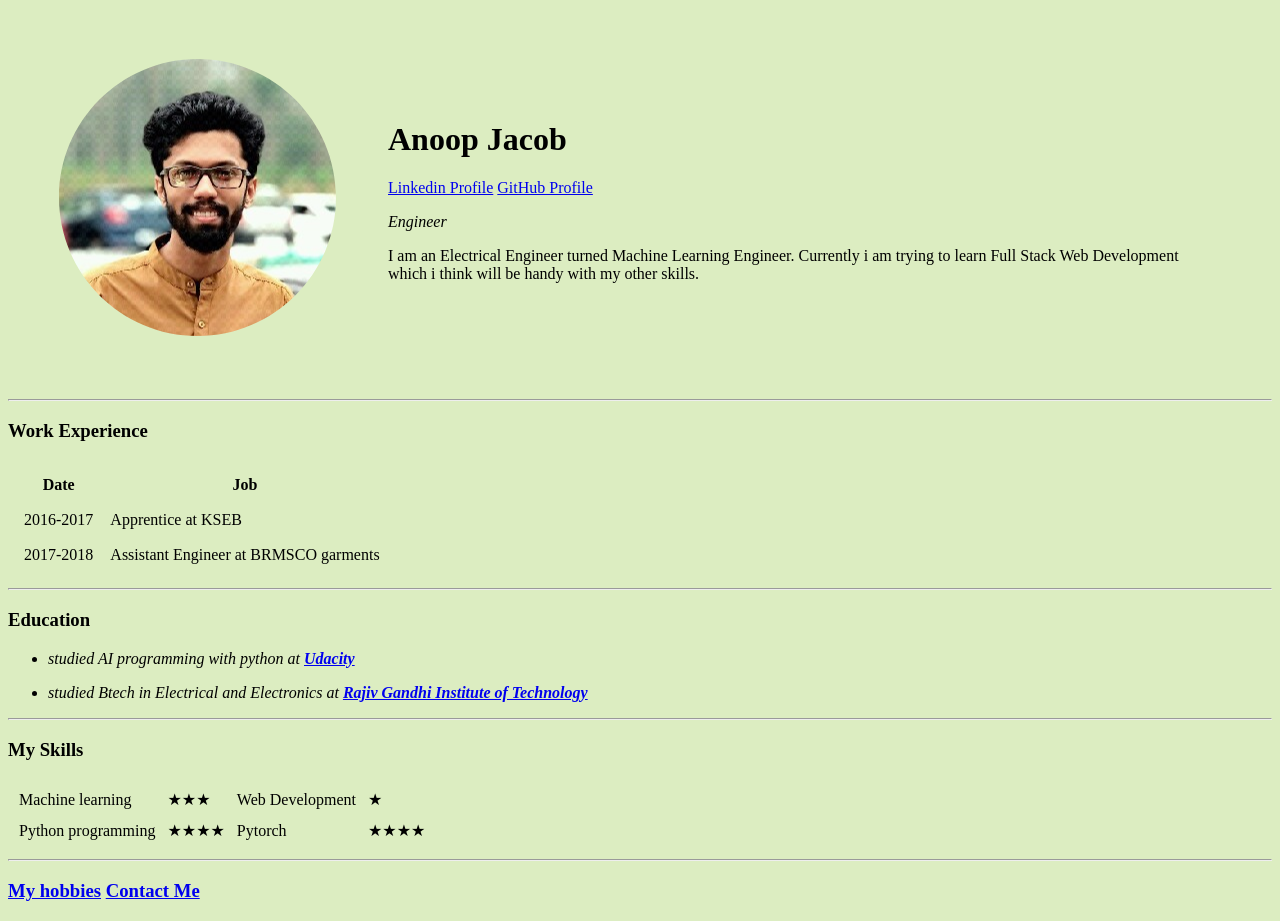
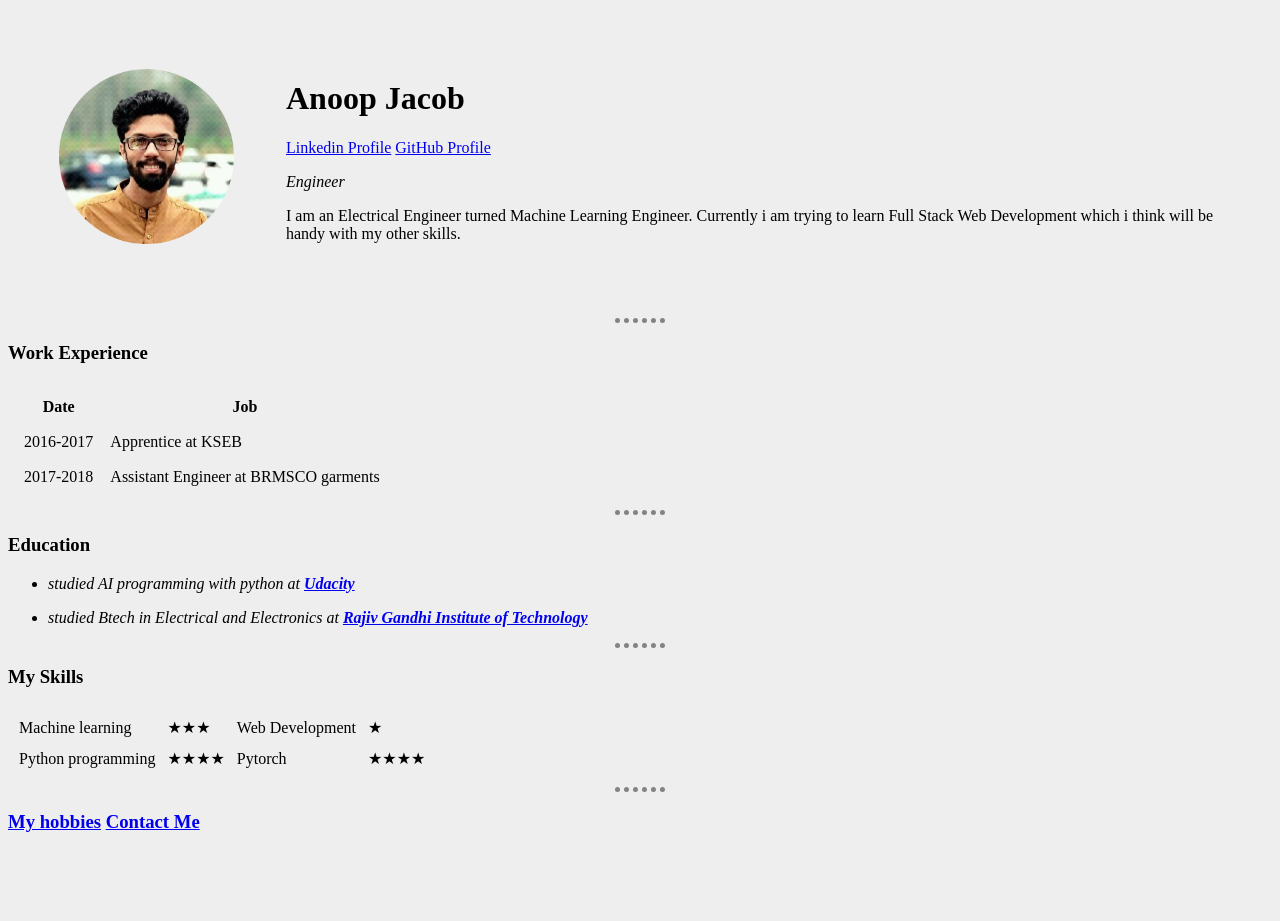
Before and after one commit to anoopjakob/full_stack_notes, a plain HTML site: page Web development/HTML - personal site/index.html in a window 1280 px wide. After the commit the page ends 852 px from the top, so only its background shows below. Drawn offline with Linux system fonts and the light colour scheme.

Commit message:
styling with internal css

```diff
--- a/Web development/HTML - personal site/index.html
+++ b/Web development/HTML - personal site/index.html
@@ -4,9 +4,24 @@
 <head>
   <meta charset="utf-8">
   <title>Anoop's Personal Site</title>
+  <style>
+    body {
+      background-color: #eeeeee;
+    }
+
+    hr {
+      border-style: none;
+      border-top: 5px dotted #838383;
+      width: 4%;
+    }
+
+    img {
+      height: 175px;
+    }
+  </style>
 </head>
 
-<body style="background-color : #dcedc1;" >
+<body>
   <table cellspacing="50">
     <tr>
       <td><img src=" images/profile_pic.png" alt="Anoop Jacob profile picture"></td>
```
Also changed, not shown: 1 other file.
